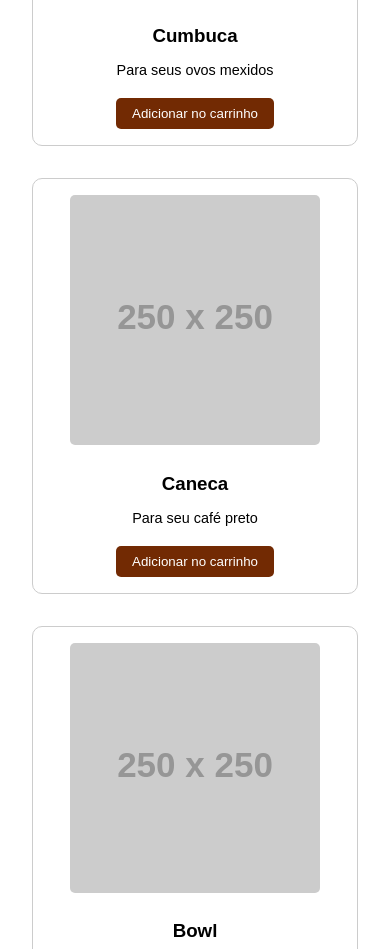
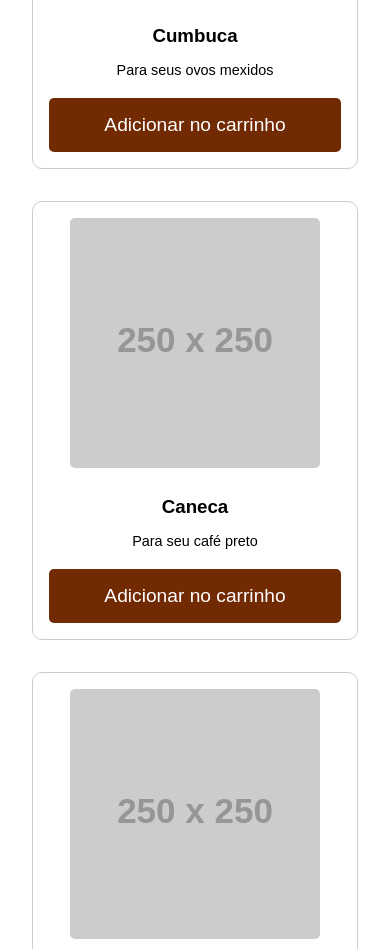
Before and after one commit to crespomanuela/loja-resposiva, a plain HTML site: page index.html in a window 390 px wide. Shown: the part 1016-1965 px from the top of the page. Drawn offline with Linux system fonts and the light colour scheme; placeholder pictures from the web are drawn by us.

Commit message:
Ajustes responsivos e estilização dos botões

```diff
--- a/style.css
+++ b/style.css
@@ -142,6 +142,12 @@ header h1 {
     .sobre-texto {
         margin-top: 1rem;
     }
+
+    .produto button {
+        font-size: 1.1rem;
+        padding: 0.75rem 1.5rem;
+        width: 100%;
+    }
 }
 
 @media (max-width: 640px) {
@@ -181,4 +187,10 @@ header h1 {
     .sobre-texto {
         margin-top: 1rem;
     }
+
+    .produto button {
+        font-size: 1.2rem;
+        padding: 1rem 1.75rem;
+        width: 100%;
+    }
 }
```
